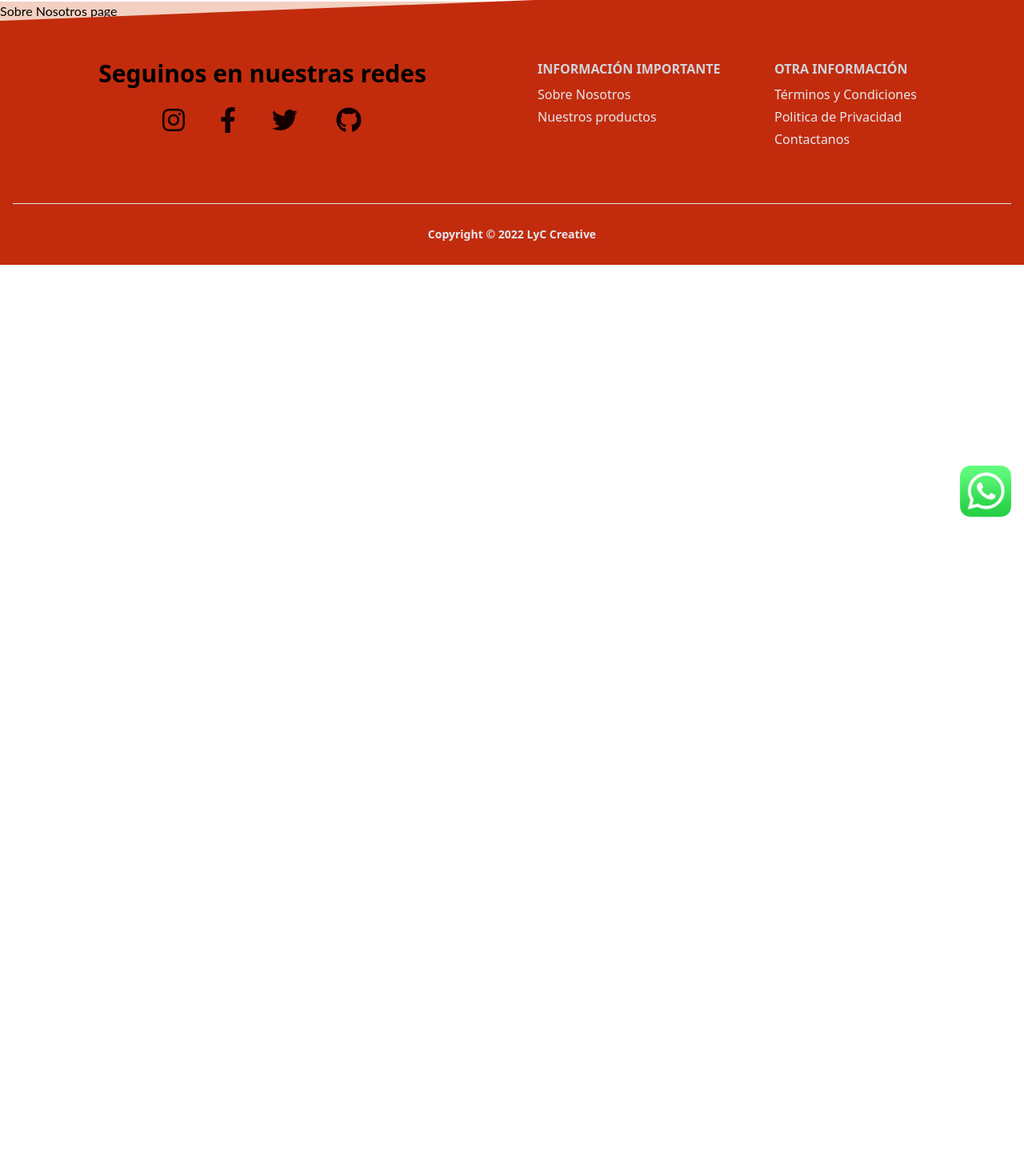
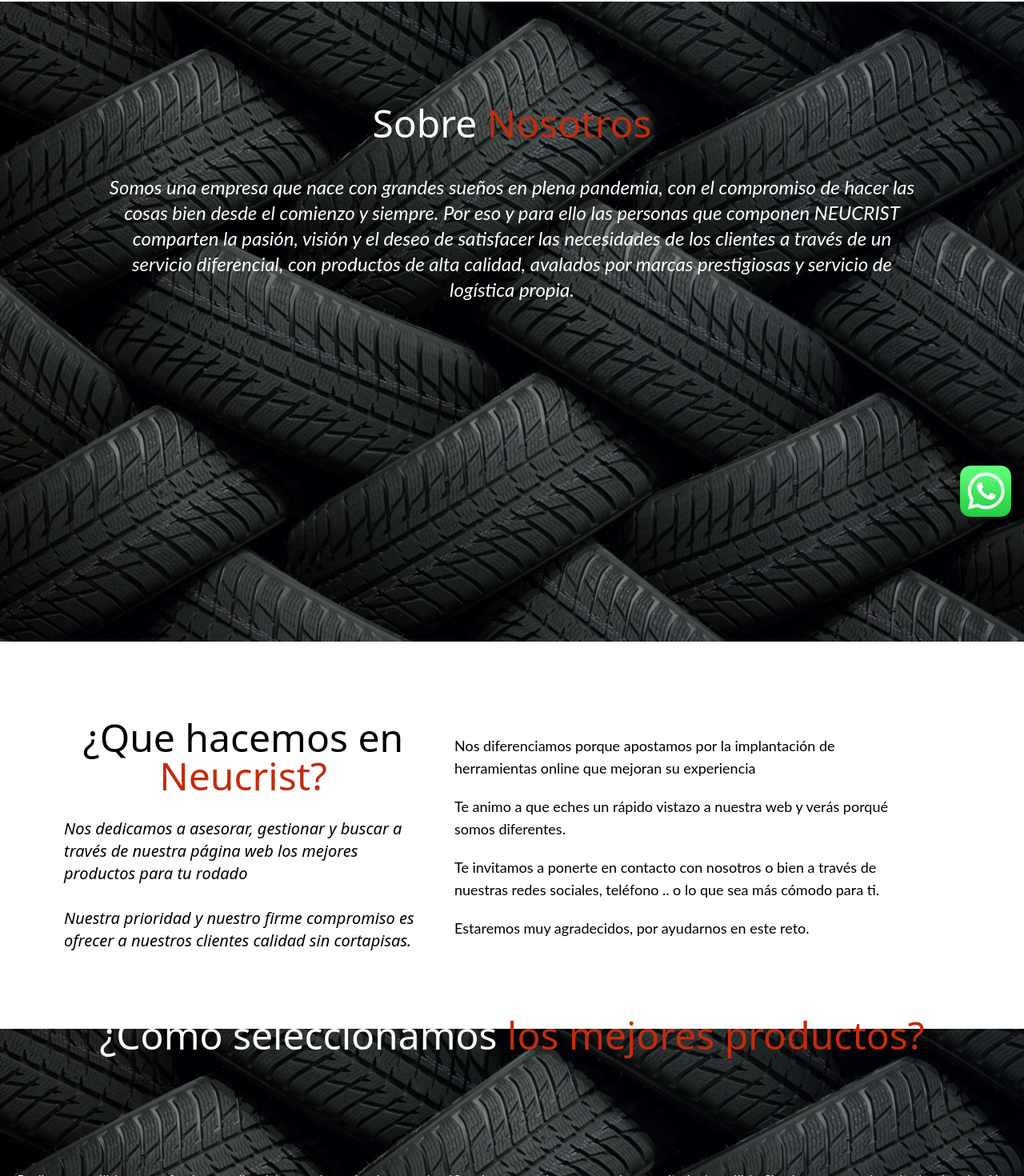
Before and after one commit to Lucasciappa/Neucrist, a Next.js app: page /about in a window 1280 px wide. Shown: the part 138-1608 px from the top of the page at 80% size. Before the commit the page ends 800 px from the top, so only its background shows below. Built offline with nearby package versions, Linux system fonts and the light colour scheme.

Commit message:
agrande la hero image

```diff
--- /dev/null
+++ b/components/about/ImageBaner.js
@@ -0,0 +1,37 @@
+import React from "react";
+
+const ImageBanner = () => {
+  return (
+    <>
+      <div>
+        <div
+          className="h-screen bg-cover bg-center filter brightness-50"
+          style={{
+            backgroundImage: `url('/images/productos/neumaticos2.jpg')`,
+          }}
+        ></div>
+        <div className="-mt-60">
+          <h1 className="absolute w-screen px-4 -mt-48">
+            <span className=" px-4 -mt-96 text-center absolute right-0 left-0 m-auto">
+              <span className="text-white filter brightness-100 z-50  text-5xl">
+                ¿Cómo seleccionamos
+              </span>
+              <span className="text-primary-red text-5xl">
+                {" "}
+                los mejores productos?
+              </span>
+            </span>
+          </h1>
+          <p className="-mt-96 absolute mx-4 text-white font-primary text-center">
+            Realizamos análisis con profundos estudios del mercado y
+            seleccionamos los 10 mejores negocios con un exigente criterio de
+            análisis. Si quieres conocer los criterios de selección haz click en
+            el siguiente enlace.
+          </p>
+        </div>
+      </div>
+    </>
+  );
+};
+
+export default ImageBanner;
--- /dev/null
+++ b/components/about/ImageFixed.js
@@ -0,0 +1,35 @@
+import React from "react";
+
+const ImageFixed = () => {
+  return (
+    <>
+      <div className="h-screen md:h-xl relative -pb-50 md:pb-8">
+        <div
+          className="h-screen md:h-xl lg:bg-fixed bg-cover bg-center filter brightness-50"
+          style={{
+            backgroundImage: "url('/images/productos/neumaticos2.jpg')",
+          }}
+        />
+        <h1 className="absolute top-24 md:top-32 w-screen text-5xl">
+          <span className="text-center absolute right-0 left-0 m-auto">
+            <span className="text-primary-white filter brightness-100 z-50">
+              Sobre
+            </span>{" "}
+            <span className="text-primary-red">Nosotros</span>
+          </span>
+        </h1>
+        <p className="absolute top-44 pt-10 text-primary-white font-primary italic text-center text-2xl w-4/5 right-0 left-0 m-auto">
+          Somos una empresa que nace con grandes sueños en plena
+          pandemia, con el compromiso de hacer las cosas bien desde el comienzo
+          y siempre. Por eso y para ello las personas que componen NEUCRIST
+          comparten la pasión, visión y el deseo de satisfacer las necesidades
+          de los clientes a través de un servicio diferencial, con productos de
+          alta calidad, avalados por marcas prestigiosas y servicio de logística
+          propia.
+        </p>
+      </div>
+    </>
+  );
+};
+
+export default ImageFixed;
--- a/pages/about/index.js
+++ b/pages/about/index.js
@@ -1,18 +1,56 @@
-import Header from '../../components/Header';
-import Layout from '../../components/Layout';
+import React from "react";
+import ImageFixed from "../../components/about/ImageFixed";
+import ImageBanner from "../../components/about/ImageBaner";
+import Header from "../../components/Header";
+import Layout from "../../components/Layout";
 
 const About = () => {
   return (
     <>
       <Header />
-
       <Layout>
-            <div className="2x1:container bg-primary-home font-primary">
-                <h1>Sobre Nosotros page</h1>
+        <ImageFixed />
+        <div className="m-4 my-24 md:ml-20 md:mr-20 lg:flex">
+          <div className="lg:w-2/5 lg:mr-10">
+            <h2 className="text-center text-5xl">
+              ¿Que hacemos en{" "}
+              <span className="text-primary-red">Neucrist?</span>
+            </h2>
+            <p className="italic text-xl font-light mt-7">
+              Nos dedicamos a asesorar, gestionar y buscar a través de nuestra
+              página web los mejores productos para tu rodado
+            </p>
+            <p className="italic text-xl font-light mt-7">
+            Nuestra prioridad y nuestro firme compromiso es ofrecer a nuestros clientes calidad sin cortapisas.
+            </p>
           </div>
+          <div className="lg:w-2/4">
+            <p className="mt-5 font-primary text-lg">
+              Nos diferenciamos porque apostamos por la implantación de
+              herramientas online que mejoran su experiencia{" "}
+            </p>
+            <p className="mt-5 font-primary text-lg">
+              Te animo a que eches un rápido vistazo a nuestra web y verás
+              porqué somos diferentes.
+            </p>
+            <p className="mt-5 font-primary text-lg">
+              <span>
+                Te invitamos a ponerte en contacto con nosotros o bien a través
+                de nuestras redes sociales, teléfono .. o lo que sea
+                más cómodo para ti.
+              </span>
+            </p>
+            <p className="mt-5 font-primary text-lg">
+              <span>
+                Estaremos muy agradecidos, por ayudarnos en este reto.
+              </span>
+            </p>
+          </div>
+        </div>
+        <ImageBanner />
       </Layout>
     </>
-    )
-}
+  );
+};
 
 export default About;
--- a/tailwind.config.js
+++ b/tailwind.config.js
@@ -19,6 +19,13 @@
           gray: "#636363",
           "gray-light": "#EDEDED",
           brown: "#953F3F",
+        },
+        backgroundImage: {
+          "about": "url('/images/productos/neumaticos2.jpg')"
+        },
+        height: {
+          '192': '48rem',
+          '288': '72rem'
         },
         'text': {
           'primary': '#222222',
```
Lines whose indentation alone changed are shown as unchanged.
